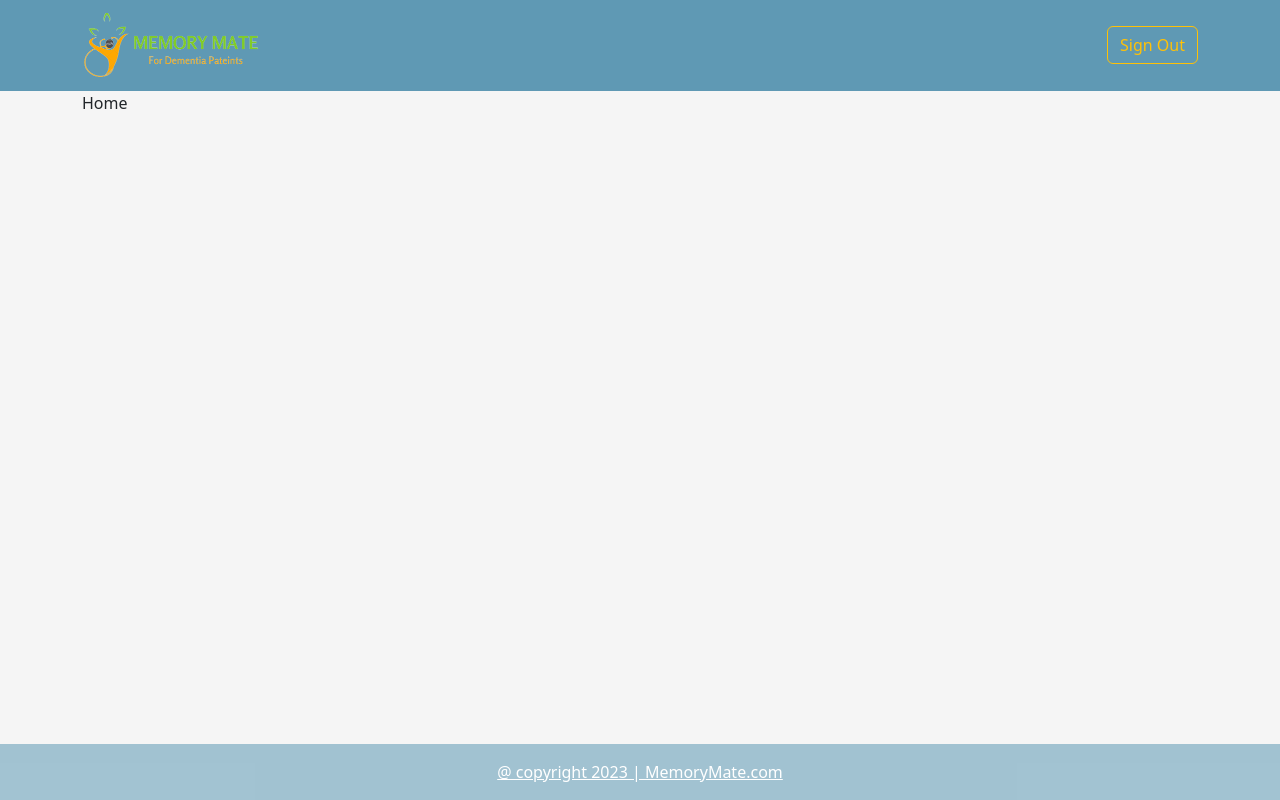
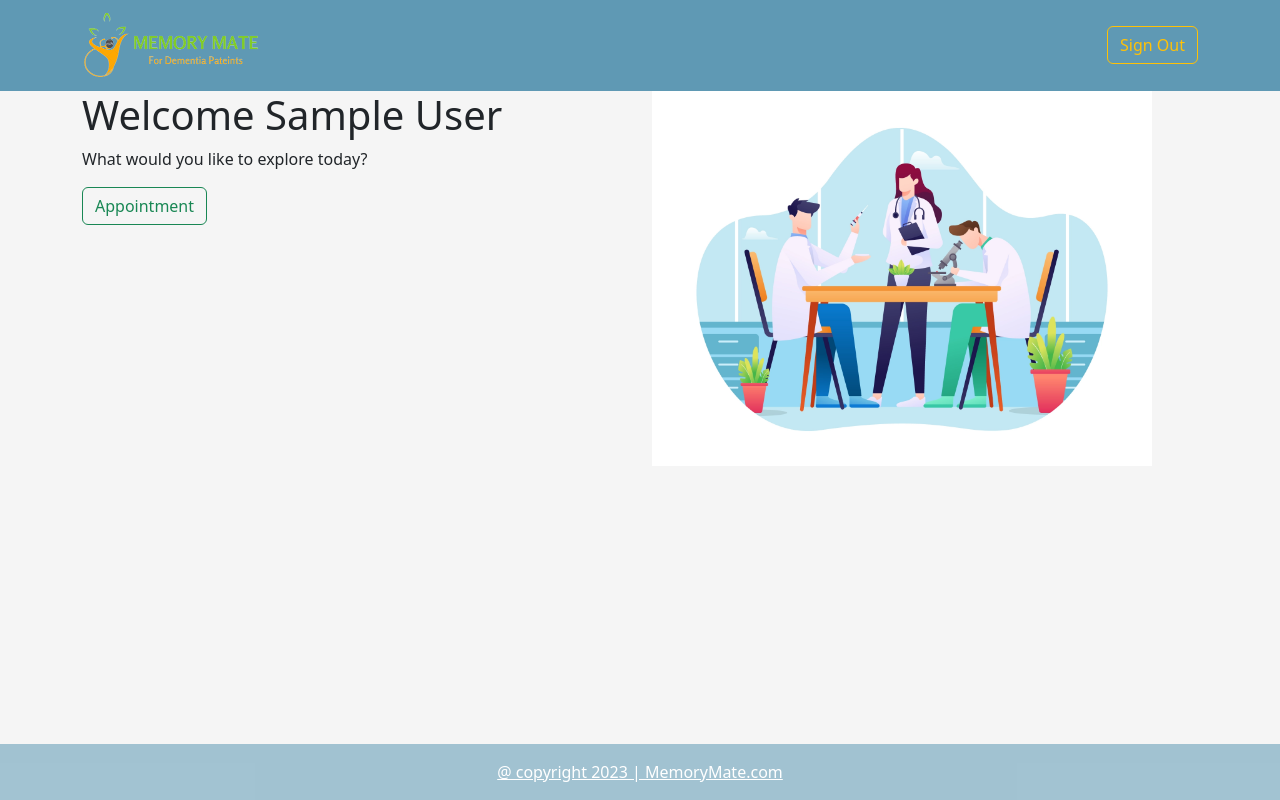
Before and after one commit to hammadShamir/memorymate, a React (Create React App) app: page /home in a window 1280 px wide. Built offline with nearby package versions, Linux system fonts and the light colour scheme; no server answers; sample sign-in values are in the browser's storage.

Commit message:
Add home screen

```diff
--- a/src/App.css
+++ b/src/App.css
@@ -3,6 +3,7 @@
   height: auto;
   display: flex;
   flex-direction: column;
+  justify-content: center;
   background: #f5f5f5;
   /* background: linear-gradient(to bottom, #E6D0FF, #D1B0FF, #C294FF, #B278FF, #A05EFF); */
 }
@@ -13,3 +14,7 @@
 .logo {
   width: 50%;
 }
+.home-img {
+  max-width: 500px;
+  width: 100%;
+}
--- a/src/App.js
+++ b/src/App.js
@@ -16,6 +16,7 @@ function App() {
   const [key, setkey] = useState();
 
   //TODO Run UseEffect when url Change
+
   useEffect(() => {
     const token = localStorage.getItem("accessToken");
     if (token) {
@@ -29,8 +30,8 @@ function App() {
         <Header key={key} user={user} />
         <div className="container h-100">
           <Routes>
-            <Route exact path="/" element={<SignUp />} />
-            <Route exact path="/signin" element={<SignIn />} />
+            <Route exact path="/signup" element={<SignUp />} />
+            <Route exact path="/" element={<SignIn />} />
             <Route exact path='/' element={<ProtectedRoute />}>
               <Route exact path="/home" element={<Home />} />
               <Route exact path="/dashboard" element={<Dashboard />} />
--- a/src/components/Header.js
+++ b/src/components/Header.js
@@ -14,19 +14,19 @@ const Header = ({ user }) => {
                 <form className="d-flex">
                     {
                         user ? (
-                            <Link to="/signin" className="btn btn-outline-warning" type="submit" onClick={() => {
+                            <Link to="/" className="btn btn-outline-warning" type="submit" onClick={() => {
                                 localStorage.removeItem('accessToken');
                             }}>
                                 Sign Out
                             </Link>
                         ) : (
                             currentUrl === "/" ? (
-                                <Link to="/signin" className="btn btn-outline-warning" type="submit">
-                                    Sign In
+                                <Link to="/signup" className="btn btn-outline-warning" type="submit">
+                                    Sign UP
                                 </Link>
                             ) : (
                                 <Link to="/" className="btn btn-outline-warning" type="submit">
-                                    Sign Up
+                                    Sign In
                                 </Link>
                             )
                         )
--- a/src/components/Home.js
+++ b/src/components/Home.js
@@ -1,9 +1,29 @@
-import React from 'react'
+import React, { useState, useEffect } from 'react'
+import HomeImg from '../images/home_img.webp'
+import { auth } from '../Firebase';
+import { Link } from 'react-router-dom';
+const Home = () => {
 
-const Home = () => {
+    const [userInfo, setUserInfo] = useState(null)
+
+    auth.onAuthStateChanged((user) => {
+        if (user) {
+            setUserInfo(user);
+        }
+    })
+
     return (
-        <div>
-            Home
+        <div className='row h-100'>
+            <div className="col">
+                <h1>Welcome {userInfo && userInfo.displayName}</h1>
+                <p>What would you like to explore today?</p>
+                <Link to="/appointment" className="btn btn-outline-success" type="submit">
+                    Appointment
+                </Link>
+            </div>
+            <div className="col">
+                <img className='home-img' src={HomeImg} alt="" />
+            </div>
         </div>
     )
 }
--- a/src/components/SignUp.js
+++ b/src/components/SignUp.js
@@ -12,7 +12,7 @@ const SignUp = () => {
     const [alert, setAlert] = useState({ type: '', message: '' })
     const handleSignUp = async (e) => {
         e.preventDefault()
-        const { email, password } = e.target.elements;
+        const { email, password, firstname, lastname, username } = e.target.elements;
         try {
             // Check if email already exists
             const emailExists = await auth.fetchSignInMethodsForEmail(email.value);
@@ -22,8 +22,12 @@ const SignUp = () => {
             }
 
             // Create new user
-            await auth.createUserWithEmailAndPassword(email.value, password.value);
-            alert('User created successfully!');
+            const userCredential = await auth.createUserWithEmailAndPassword(email.value, password.value);
+            await userCredential.user.updateProfile({
+                displayName: `${firstname.value} ${lastname.value}`,
+                username: username.value
+            });
+            console.log('User created successfully!');
 
         } catch (error) {
             console.error(error);
```
Also changed, not shown: src/images/home_img.webp (added).
